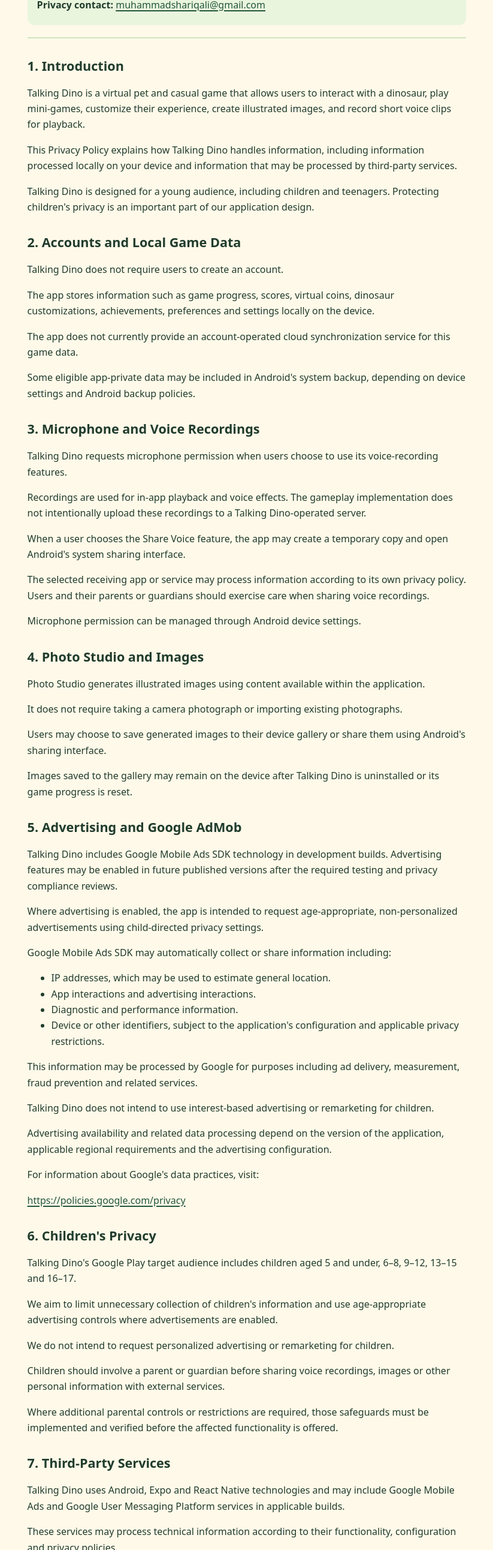
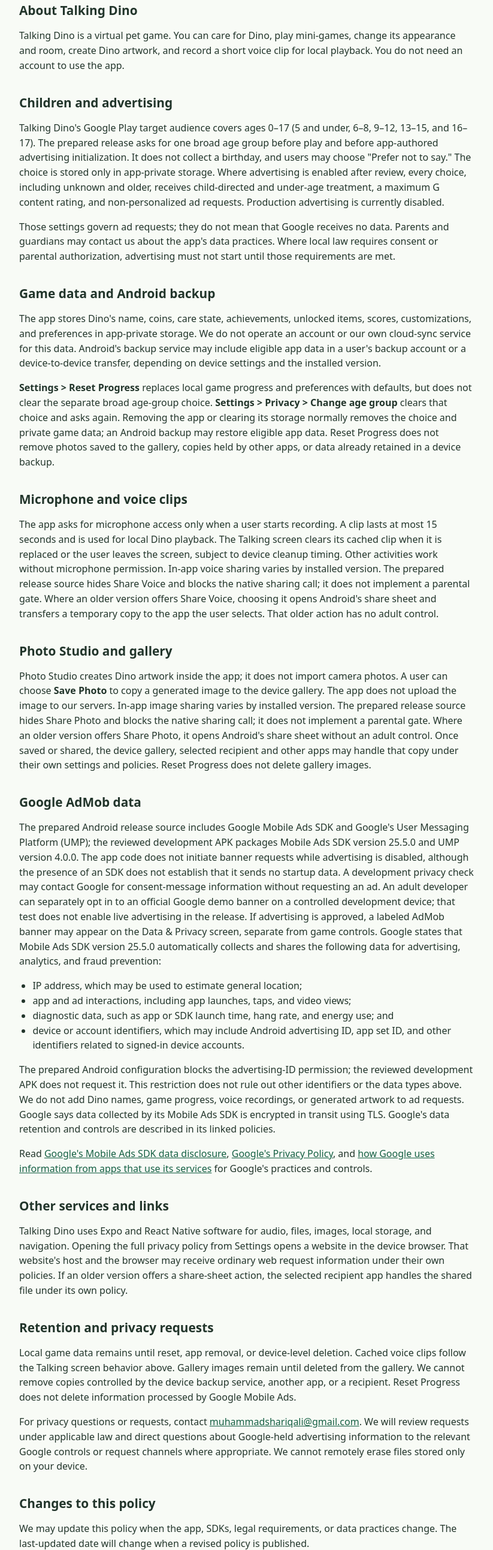
Before and after one commit to shariq619/talking-dino-privacy, a plain HTML site: page index.html in a window 1280 px wide. Shown: the part 216-2800 px from the top of the page at 60% size, without its empty margins (228-1051 px from the left). Drawn offline with Linux system fonts and the light colour scheme.

Commit message:
Publish AdMob release privacy policy (Nov 17, 2026)

```diff
--- a/index.html
+++ b/index.html
@@ -4,139 +4,84 @@
   <meta charset="utf-8">
   <meta name="viewport" content="width=device-width, initial-scale=1">
   <meta name="color-scheme" content="light">
-  <meta name="description" content="Privacy Policy for Talking Dino by Pulse Labs HQ, including local game data, voice recordings, images, advertising, and children's privacy.">
   <title>Talking Dino Privacy Policy</title>
   <style>
-    :root { color-scheme: light; font-family: system-ui, -apple-system, "Segoe UI", sans-serif; line-height: 1.65; color: #203c2c; background: #fff9e9; }
-    * { box-sizing: border-box; }
-    body { margin: 0; }
-    a { color: #22563b; text-decoration-thickness: .12em; text-underline-offset: .18em; overflow-wrap: anywhere; }
-    a:focus-visible { outline: 3px solid #b45735; outline-offset: 3px; }
-    .skip { position: absolute; top: -4rem; left: 1rem; padding: .65rem; background: #fff; z-index: 1; }
-    .skip:focus { top: 1rem; }
-    main { max-width: 48rem; margin: auto; padding: 1.5rem 1.1rem 4rem; }
-    header { border-bottom: 2px solid #cee6bd; padding-bottom: 1.25rem; margin-bottom: 2rem; }
-    h1 { font-size: clamp(2rem, 6vw, 3rem); line-height: 1.15; margin-bottom: 1rem; }
-    h2 { font-size: 1.35rem; line-height: 1.3; margin-top: 2rem; }
+    :root { color-scheme: light; font-family: system-ui, -apple-system, "Segoe UI", sans-serif; color: #22352b; background: #f8fbf6; }
+    body { margin: 0; line-height: 1.55; }
+    main { max-width: 760px; margin: 0 auto; padding: 24px 18px 64px; }
+    h1 { font-size: clamp(1.8rem, 5vw, 2.5rem); line-height: 1.15; margin: 0 0 8px; }
+    h2 { font-size: 1.3rem; line-height: 1.3; margin: 36px 0 8px; }
     p, li { font-size: 1rem; }
-    .meta { padding: 1rem; border-radius: .75rem; background: #eaf5de; }
-    .meta p { margin: .3rem 0; }
-    @media (prefers-reduced-motion: reduce) { *, *::before, *::after { scroll-behavior: auto !important; } }
+    ul { padding-left: 1.4rem; }
+    a { color: #145f43; overflow-wrap: anywhere; }
+    a:focus-visible { outline: 3px solid #145f43; outline-offset: 3px; }
+    .skip { position: absolute; left: -10000px; top: 8px; background: white; padding: 8px; }
+    .skip:focus { left: 8px; }
+    .meta { background: #eaf4e7; border-radius: 10px; padding: 12px 16px; }
   </style>
 </head>
 <body>
-  <a class="skip" href="#main">Skip to privacy policy</a>
-  <main id="main">
+  <a class="skip" href="#policy">Skip to policy</a>
+  <main id="policy">
     <header>
       <h1>Talking Dino Privacy Policy</h1>
-      <div class="meta">
-        <p><strong>Last updated:</strong> <time datetime="2026-11-15">November 15, 2026</time></p>
-        <p><strong>Operator:</strong> Pulse Labs HQ (Pulse Labs)</p>
-        <p><strong>Privacy contact:</strong> <a href="mailto:muhammadshariqali@gmail.com">muhammadshariqali@gmail.com</a></p>
-      </div>
+      <p class="meta"><strong>Last updated:</strong> November 17, 2026<br><strong>Operator:</strong> Pulse Labs HQ (Pulse Labs)<br><strong>Privacy contact:</strong> <a href="mailto:muhammadshariqali@gmail.com">muhammadshariqali@gmail.com</a></p>
     </header>
 
-    <section aria-labelledby="introduction">
-      <h2 id="introduction">1. Introduction</h2>
-      <p>Talking Dino is a virtual pet and casual game that allows users to interact with a dinosaur, play mini-games, customize their experience, create illustrated images, and record short voice clips for playback.</p>
-      <p>This Privacy Policy explains how Talking Dino handles information, including information processed locally on your device and information that may be processed by third-party services.</p>
-      <p>Talking Dino is designed for a young audience, including children and teenagers. Protecting children's privacy is an important part of our application design.</p>
+    <section aria-labelledby="overview">
+      <h2 id="overview">About Talking Dino</h2>
+      <p>Talking Dino is a virtual pet game. You can care for Dino, play mini-games, change its appearance and room, create Dino artwork, and record a short voice clip for local playback. You do not need an account to use the app.</p>
     </section>
 
-    <section aria-labelledby="accounts">
-      <h2 id="accounts">2. Accounts and Local Game Data</h2>
-      <p>Talking Dino does not require users to create an account.</p>
-      <p>The app stores information such as game progress, scores, virtual coins, dinosaur customizations, achievements, preferences and settings locally on the device.</p>
-      <p>The app does not currently provide an account-operated cloud synchronization service for this game data.</p>
-      <p>Some eligible app-private data may be included in Android's system backup, depending on device settings and Android backup policies.</p>
+    <section aria-labelledby="children">
+      <h2 id="children">Children and advertising</h2>
+      <p>Talking Dino's Google Play target audience covers ages 0–17 (5 and under, 6–8, 9–12, 13–15, and 16–17). The prepared release asks for one broad age group before play and before app-authored advertising initialization. It does not collect a birthday, and users may choose "Prefer not to say." The choice is stored only in app-private storage. Where advertising is enabled after review, every choice, including unknown and older, receives child-directed and under-age treatment, a maximum G content rating, and non-personalized ad requests. Production advertising is currently disabled.</p>
+      <p>Those settings govern ad requests; they do not mean that Google receives no data. Parents and guardians may contact us about the app's data practices. Where local law requires consent or parental authorization, advertising must not start until those requirements are met.</p>
+    </section>
+
+    <section aria-labelledby="local-data">
+      <h2 id="local-data">Game data and Android backup</h2>
+      <p>The app stores Dino's name, coins, care state, achievements, unlocked items, scores, customizations, and preferences in app-private storage. We do not operate an account or our own cloud-sync service for this data. Android's backup service may include eligible app data in a user's backup account or a device-to-device transfer, depending on device settings and the installed version.</p>
+      <p><strong>Settings &gt; Reset Progress</strong> replaces local game progress and preferences with defaults, but does not clear the separate broad age-group choice. <strong>Settings &gt; Privacy &gt; Change age group</strong> clears that choice and asks again. Removing the app or clearing its storage normally removes the choice and private game data; an Android backup may restore eligible app data. Reset Progress does not remove photos saved to the gallery, copies held by other apps, or data already retained in a device backup.</p>
     </section>
 
     <section aria-labelledby="microphone">
-      <h2 id="microphone">3. Microphone and Voice Recordings</h2>
-      <p>Talking Dino requests microphone permission when users choose to use its voice-recording features.</p>
-      <p>Recordings are used for in-app playback and voice effects. The gameplay implementation does not intentionally upload these recordings to a Talking Dino-operated server.</p>
-      <p>When a user chooses the Share Voice feature, the app may create a temporary copy and open Android's system sharing interface.</p>
-      <p>The selected receiving app or service may process information according to its own privacy policy. Users and their parents or guardians should exercise care when sharing voice recordings.</p>
-      <p>Microphone permission can be managed through Android device settings.</p>
+      <h2 id="microphone">Microphone and voice clips</h2>
+      <p>The app asks for microphone access only when a user starts recording. A clip lasts at most 15 seconds and is used for local Dino playback. The Talking screen clears its cached clip when it is replaced or the user leaves the screen, subject to device cleanup timing. Other activities work without microphone permission. In-app voice sharing varies by installed version. The prepared release source hides Share Voice and blocks the native sharing call; it does not implement a parental gate. Where an older version offers Share Voice, choosing it opens Android's share sheet and transfers a temporary copy to the app the user selects. That older action has no adult control.</p>
     </section>
 
-    <section aria-labelledby="images">
-      <h2 id="images">4. Photo Studio and Images</h2>
-      <p>Photo Studio generates illustrated images using content available within the application.</p>
-      <p>It does not require taking a camera photograph or importing existing photographs.</p>
-      <p>Users may choose to save generated images to their device gallery or share them using Android's sharing interface.</p>
-      <p>Images saved to the gallery may remain on the device after Talking Dino is uninstalled or its game progress is reset.</p>
+    <section aria-labelledby="photos">
+      <h2 id="photos">Photo Studio and gallery</h2>
+      <p>Photo Studio creates Dino artwork inside the app; it does not import camera photos. A user can choose <strong>Save Photo</strong> to copy a generated image to the device gallery. The app does not upload the image to our servers. In-app image sharing varies by installed version. The prepared release source hides Share Photo and blocks the native sharing call; it does not implement a parental gate. Where an older version offers Share Photo, it opens Android's share sheet without an adult control. Once saved or shared, the device gallery, selected recipient and other apps may handle that copy under their own settings and policies. Reset Progress does not delete gallery images.</p>
     </section>
 
-    <section aria-labelledby="advertising">
-      <h2 id="advertising">5. Advertising and Google AdMob</h2>
-      <p>Talking Dino includes Google Mobile Ads SDK technology in development builds. Advertising features may be enabled in future published versions after the required testing and privacy compliance reviews.</p>
-      <p>Where advertising is enabled, the app is intended to request age-appropriate, non-personalized advertisements using child-directed privacy settings.</p>
-      <p>Google Mobile Ads SDK may automatically collect or share information including:</p>
+    <section aria-labelledby="ads-data">
+      <h2 id="ads-data">Google AdMob data</h2>
+      <p>The prepared Android release source includes Google Mobile Ads SDK and Google's User Messaging Platform (UMP); the reviewed development APK packages Mobile Ads SDK version 25.5.0 and UMP version 4.0.0. The app code does not initiate banner requests while advertising is disabled, although the presence of an SDK does not establish that it sends no startup data. A development privacy check may contact Google for consent-message information without requesting an ad. An adult developer can separately opt in to an official Google demo banner on a controlled development device; that test does not enable live advertising in the release. If advertising is approved, a labeled AdMob banner may appear on the Data &amp; Privacy screen, separate from game controls. Google states that Mobile Ads SDK version 25.5.0 automatically collects and shares the following data for advertising, analytics, and fraud prevention:</p>
       <ul>
-        <li>IP addresses, which may be used to estimate general location.</li>
-        <li>App interactions and advertising interactions.</li>
-        <li>Diagnostic and performance information.</li>
-        <li>Device or other identifiers, subject to the application's configuration and applicable privacy restrictions.</li>
+        <li>IP address, which may be used to estimate general location;</li>
+        <li>app and ad interactions, including app launches, taps, and video views;</li>
+        <li>diagnostic data, such as app or SDK launch time, hang rate, and energy use; and</li>
+        <li>device or account identifiers, which may include Android advertising ID, app set ID, and other identifiers related to signed-in device accounts.</li>
       </ul>
-      <p>This information may be processed by Google for purposes including ad delivery, measurement, fraud prevention and related services.</p>
-      <p>Talking Dino does not intend to use interest-based advertising or remarketing for children.</p>
-      <p>Advertising availability and related data processing depend on the version of the application, applicable regional requirements and the advertising configuration.</p>
-      <p>For information about Google's data practices, visit:</p>
-      <p><a href="https://policies.google.com/privacy">https://policies.google.com/privacy</a></p>
+      <p>The prepared Android configuration blocks the advertising-ID permission; the reviewed development APK does not request it. This restriction does not rule out other identifiers or the data types above. We do not add Dino names, game progress, voice recordings, or generated artwork to ad requests. Google says data collected by its Mobile Ads SDK is encrypted in transit using TLS. Google's data retention and controls are described in its linked policies.</p>
+      <p>Read <a href="https://developers.google.com/admob/android/privacy/play-data-disclosure">Google's Mobile Ads SDK data disclosure</a>, <a href="https://policies.google.com/privacy">Google's Privacy Policy</a>, and <a href="https://policies.google.com/technologies/partner-sites">how Google uses information from apps that use its services</a> for Google's practices and controls.</p>
     </section>
 
-    <section aria-labelledby="children">
-      <h2 id="children">6. Children's Privacy</h2>
-      <p>Talking Dino's Google Play target audience includes children aged 5 and under, 6–8, 9–12, 13–15 and 16–17.</p>
-      <p>We aim to limit unnecessary collection of children's information and use age-appropriate advertising controls where advertisements are enabled.</p>
-      <p>We do not intend to request personalized advertising or remarketing for children.</p>
-      <p>Children should involve a parent or guardian before sharing voice recordings, images or other personal information with external services.</p>
-      <p>Where additional parental controls or restrictions are required, those safeguards must be implemented and verified before the affected functionality is offered.</p>
-    </section>
-
-    <section aria-labelledby="third-parties">
-      <h2 id="third-parties">7. Third-Party Services</h2>
-      <p>Talking Dino uses Android, Expo and React Native technologies and may include Google Mobile Ads and Google User Messaging Platform services in applicable builds.</p>
-      <p>These services may process technical information according to their functionality, configuration and privacy policies.</p>
-      <p>The presence and activity of third-party services may differ between development and publicly released versions.</p>
+    <section aria-labelledby="other-services">
+      <h2 id="other-services">Other services and links</h2>
+      <p>Talking Dino uses Expo and React Native software for audio, files, images, local storage, and navigation. Opening the full privacy policy from Settings opens a website in the device browser. That website's host and the browser may receive ordinary web request information under their own policies. If an older version offers a share-sheet action, the selected recipient app handles the shared file under its own policy.</p>
     </section>
 
     <section aria-labelledby="retention">
-      <h2 id="retention">8. Data Retention and Deletion</h2>
-      <p>Local game information generally remains on the device until it is reset, removed through application storage controls, or deleted as part of uninstalling the app, subject to Android backup and restore behavior.</p>
-      <p>Temporary voice files may be removed during application cleanup or when Android clears cached storage.</p>
-      <p>Files saved to the user's gallery or shared with another application are not necessarily deleted when Talking Dino's local data is removed.</p>
-      <p>For privacy questions or requests relating to the application, contact the operator using the email address below.</p>
+      <h2 id="retention">Retention and privacy requests</h2>
+      <p>Local game data remains until reset, app removal, or device-level deletion. Cached voice clips follow the Talking screen behavior above. Gallery images remain until deleted from the gallery. We cannot remove copies controlled by the device backup service, another app, or a recipient. Reset Progress does not delete information processed by Google Mobile Ads.</p>
+      <p>For privacy questions or requests, contact <a href="mailto:muhammadshariqali@gmail.com">muhammadshariqali@gmail.com</a>. We will review requests under applicable law and direct questions about Google-held advertising information to the relevant Google controls or request channels where appropriate. We cannot remotely erase files stored only on your device.</p>
     </section>
 
-    <section aria-labelledby="security">
-      <h2 id="security">9. Security</h2>
-      <p>We aim to use appropriate technical controls to protect the application's information.</p>
-      <p>No electronic storage or data transmission system can be guaranteed completely secure.</p>
-      <p>Third-party service data handling and encryption practices are also governed by those services' implementations and policies.</p>
-    </section>
-
-    <section aria-labelledby="choices">
-      <h2 id="choices">10. Privacy Choices</h2>
-      <p>Users may manage microphone permissions through Android settings.</p>
-      <p>Where required and supported, additional advertising privacy choices may be made available through the application's Data &amp; Privacy screen.</p>
-      <p>The availability of these controls depends on applicable requirements and the published application version.</p>
-      <p>Parents and guardians may contact the operator with questions about children's privacy.</p>
-    </section>
-
-    <section aria-labelledby="updates">
-      <h2 id="updates">11. Policy Updates</h2>
-      <p>This Privacy Policy may be updated when Talking Dino's features, advertising configuration, data practices or applicable requirements change.</p>
-      <p>The updated policy will be published on this page with a revised date.</p>
-    </section>
-
-    <section aria-labelledby="contact">
-      <h2 id="contact">12. Contact</h2>
-      <p><strong>Pulse Labs HQ (Pulse Labs)</strong></p>
-      <p>Email: <a href="mailto:muhammadshariqali@gmail.com">muhammadshariqali@gmail.com</a></p>
-      <p>Privacy Policy URL:</p>
-      <p><a href="https://shariq619.github.io/talking-dino-privacy/">https://shariq619.github.io/talking-dino-privacy/</a></p>
+    <section aria-labelledby="changes">
+      <h2 id="changes">Changes to this policy</h2>
+      <p>We may update this policy when the app, SDKs, legal requirements, or data practices change. The last-updated date will change when a revised policy is published.</p>
     </section>
   </main>
 </body>
```
Also changed, not shown: 1 other file.
